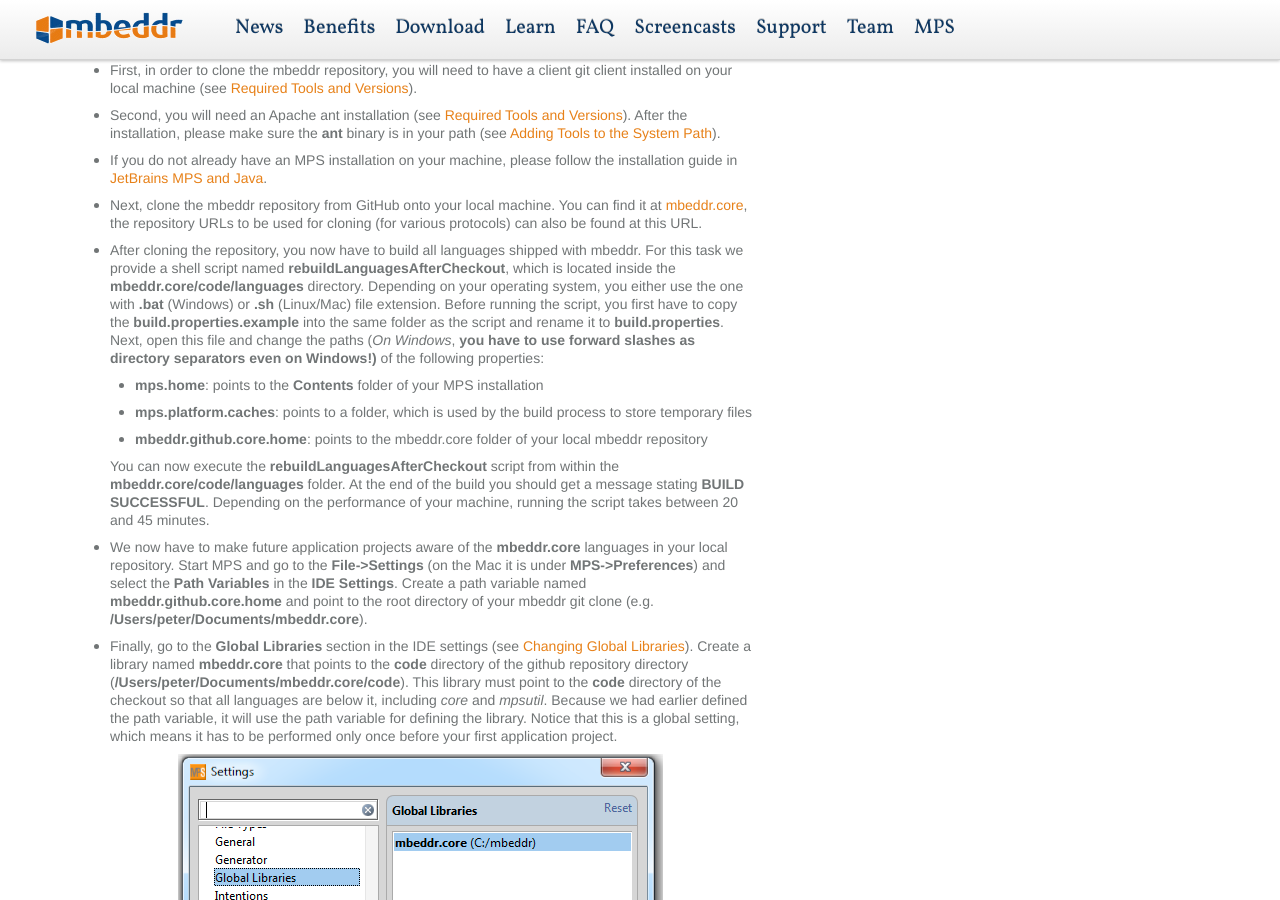
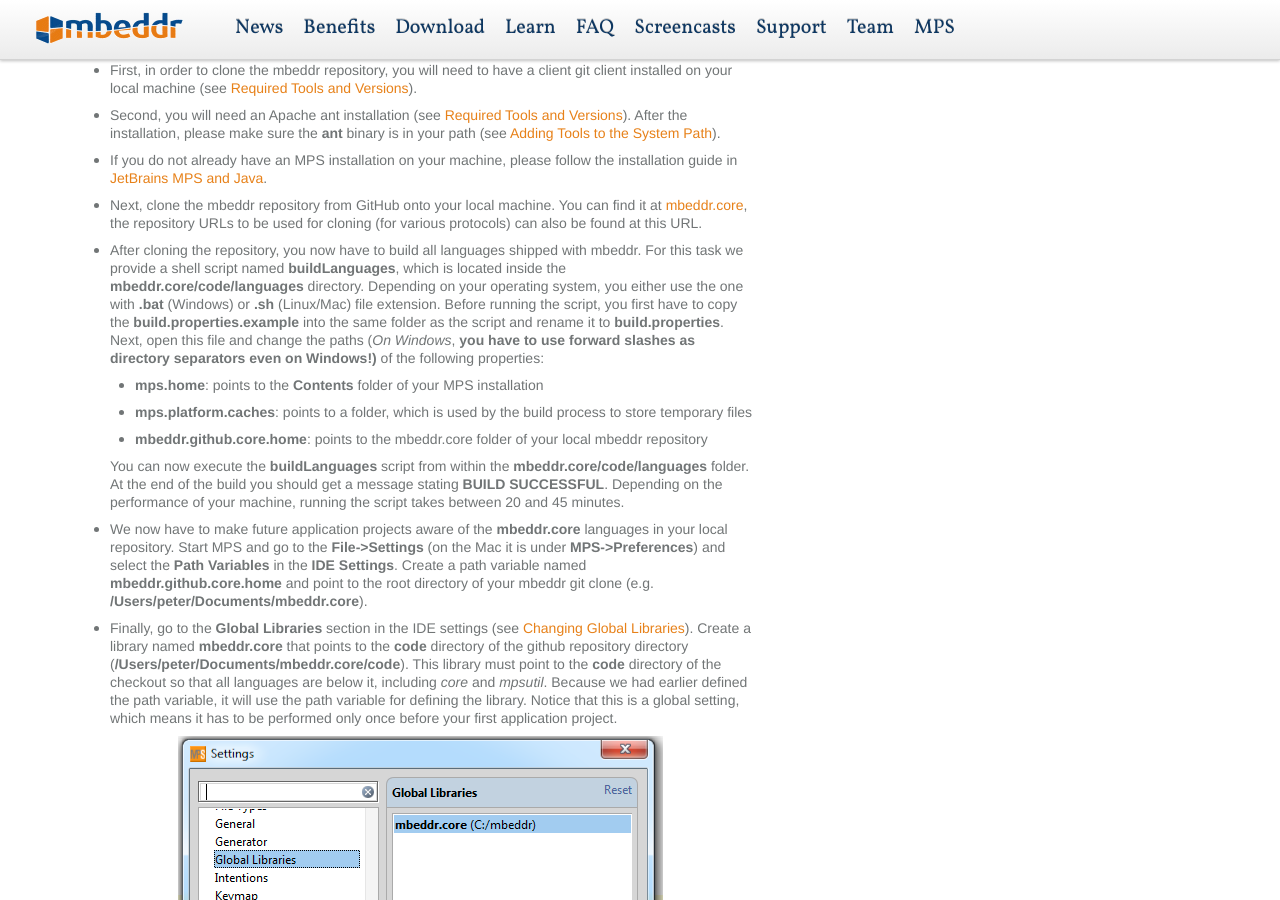
Before and after one commit to mbeddr/mbeddr.github.io, a Jekyll site: the page download.html, which Jekyll copies as it is, in a window 1280 px wide and 900 px high, scrolled down 2048 px. Built offline with Jekyll 4.4.1, drawn with Linux system fonts in a browser that asks for light colours; nearby versions of some CDN libraries; library files that are not in the unit come from our copies.

Commit message:
build script for mbeddr was named wrong

```diff
--- a/download.html
+++ b/download.html
@@ -370,7 +370,7 @@
 				</li>
                 <li>
 					<p>
-						After cloning the repository, you now have to build all languages shipped with mbeddr. For this task we provide a shell script named <strong>rebuildLanguagesAfterCheckout</strong>,
+						After cloning the repository, you now have to build all languages shipped with mbeddr. For this task we provide a shell script named <strong>buildLanguages</strong>,
 						which is located inside the <strong>mbeddr.core/code/languages</strong> directory. Depending on your operating system, you either use the one with <strong>.bat</strong> (Windows) or
 						<strong>.sh</strong> (Linux/Mac) file extension. Before running the script, you first have to copy the <strong>build.properties.example</strong> into the same folder as the script and rename it to
 						<strong>build.properties</strong>. Next, open this file and	change the paths (<em>On Windows</em>, <strong>you have to use forward slashes as directory separators even on Windows!)</strong>
@@ -394,7 +394,7 @@
 						</ul>
 					</p>
 					<p>
-						You can now execute the <strong>rebuildLanguagesAfterCheckout</strong> script from within the <strong>mbeddr.core/code/languages</strong> folder. At the end of the build you should
+						You can now execute the <strong>buildLanguages</strong> script from within the <strong>mbeddr.core/code/languages</strong> folder. At the end of the build you should
 						get a message stating <strong>BUILD SUCCESSFUL</strong>. Depending on the performance of your machine, running the script takes between 20 and 45 minutes.
 					</p>
 				</li>
```
